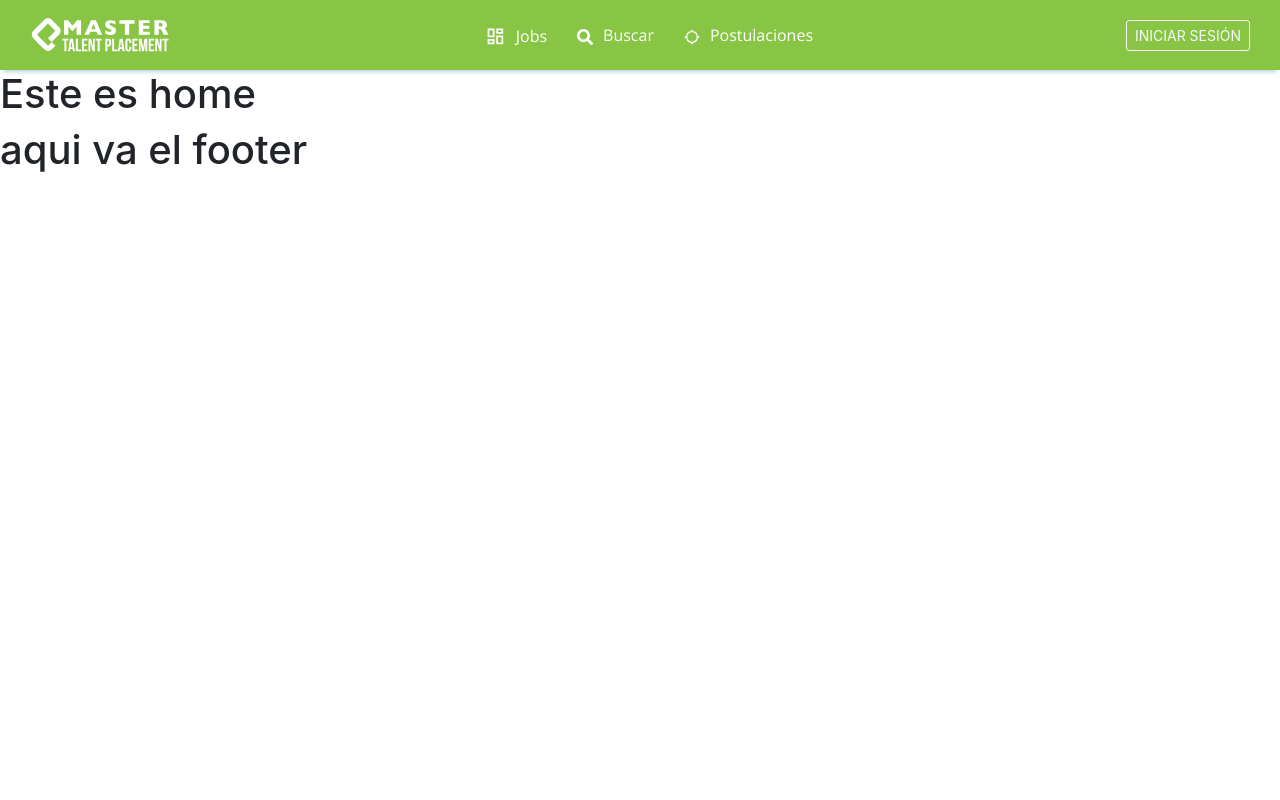
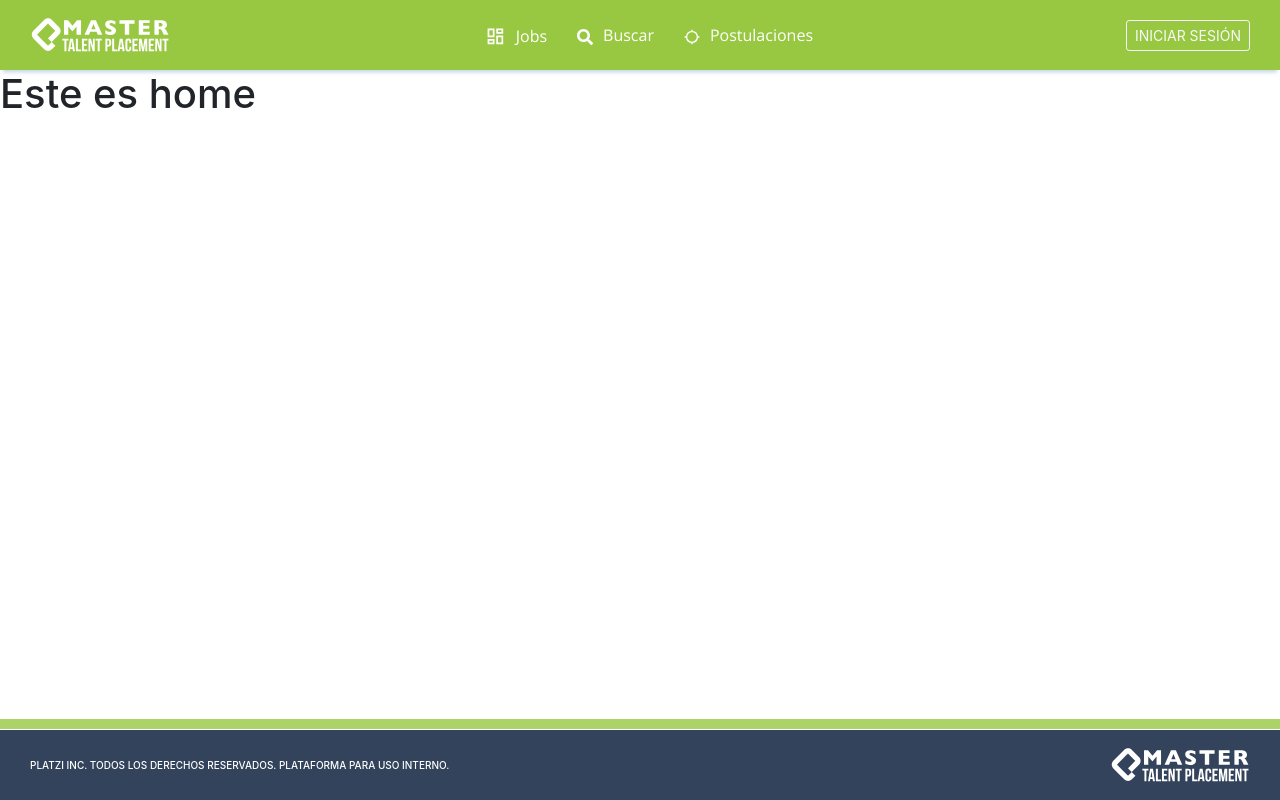
Before and after one commit to PlatziMaster-TalentPlace-App/HPM-DEVARS-FALCONMASTERS-FRONTEND, a React app: page / in a window 1280 px wide. Built offline with nearby package versions, Linux system fonts and the light colour scheme.

Commit message:
Creating of component Footer

```diff
--- a/src/components/Footer/Footer.jsx
+++ b/src/components/Footer/Footer.jsx
@@ -1,10 +1,15 @@
 import React from 'react'
 import './Footer.scss'
+import Logo from '../Logo/Logo';
 
 const Footer = () => (
-        <footer>
-            <h1>aqui va el footer</h1>
-        </footer>
-    )
+    <footer className="footer">
+        <div className="header__line"/>
+        <h1>PLATZI INC. TODOS LOS DERECHOS RESERVADOS. PLATAFORMA PARA USO INTERNO.</h1>
+        <figure className="header__logo">
+            <Logo />
+        </figure>
+    </footer>
+)
 
 export default Footer
--- a/src/components/Footer/Footer.scss
+++ b/src/components/Footer/Footer.scss
@@ -1 +1,29 @@
 @import "../../styles/global.scss";
+
+.footer {
+  position: absolute;
+  bottom: 0;
+  display: flex;
+  align-items: center;
+  justify-content: space-between;
+  padding: 0 30px;
+  width: 100%;
+  height: 70px;
+  color: $light-color;
+  background-color: $primary-color;
+
+  h1 {
+    margin: 0;
+    font-size: 10px;
+  }
+
+  .header__line {
+    position: absolute;
+    left: 0;
+    margin-bottom: 82px;
+    background: $secondary-color;
+    width: 100%;
+    height: 10px;
+    opacity: 0.8;
+  }
+}
--- a/src/styles/global.scss
+++ b/src/styles/global.scss
@@ -1,7 +1,7 @@
 @import url("https://fonts.googleapis.com/css2?family=Open+Sans:wght@300;400;600;800&display=swap");
 
-$primary-color: #243a45;
-$secondary-color: #88c544;
+$primary-color: #33435b;
+$secondary-color: #98c841;
 $font-color-primary: #30302f;
 $light-color: #ffffff;
 $font-primary: "Open Sans", sans-serif;
```
